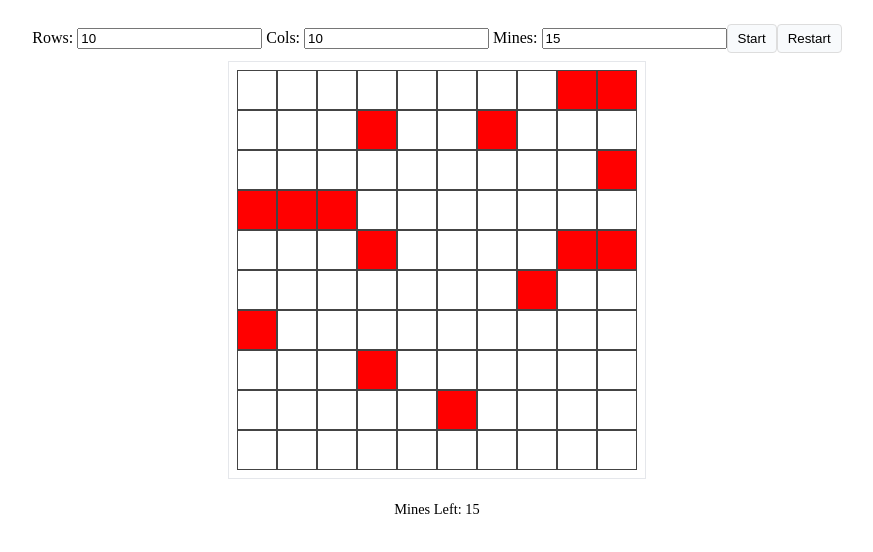
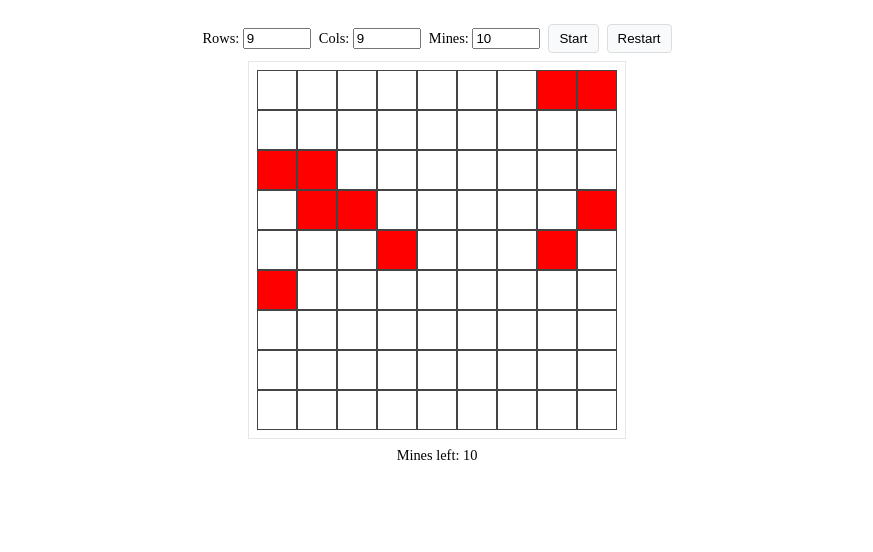
Before and after one commit to jquinter/nuxt-101-minesweeper, a Nuxt app: page / in a window 1280 px wide. Shown: the top 552 px of the page, without its empty margins (203-1076 px from the left). Built offline with nearby package versions, Linux system fonts and the light colour scheme.

Commit message:
chore(board): commit Board.vue

```diff
--- a/app/components/Board.vue
+++ b/app/components/Board.vue
@@ -1,37 +1,32 @@
 <template>
   <div class="board-container">
     <div class="controls">
-      <label>
-        Rows: <input type="number" min="2" v-model.number="inputRows" />
-      </label>
-      <label>
-        Cols: <input type="number" min="2" v-model.number="inputCols" />
-      </label>
-      <label>
-        Mines: <input type="number" min="1" v-model.number="inputMines" />
-      </label>
+      <label>Rows: <input type="number" min="2" v-model.number="inputRows" /></label>
+      <label>Cols: <input type="number" min="2" v-model.number="inputCols" /></label>
+      <label>Mines: <input type="number" min="1" v-model.number="inputMines" /></label>
       <button @click="startNewBoard">Start</button>
       <button @click="restart">Restart</button>
     </div>
 
-    <div
-      class="board"
-      :style="{ '--cell-size': cellSize + 'px', '--cols': cols }"
-      role="grid"
-    >
+    <div class="board" :style="{ '--cell-size': cellSize + 'px', '--cols': cols }">
       <Cell
-        v-for="cellObj in cellsList"
-        :key="cellObj.row + '-' + cellObj.col"
-        :cell-data="cellObj.cell"
-        :row-index="cellObj.row"
-        :col-index="cellObj.col"
+        v-for="item in cellsList"
+        :key="item.row + '-' + item.col"
+        :cellData="item.cell"
+        :rowIndex="item.row"
+        :colIndex="item.col"
         @cell-clicked="handleCellClicked"
         @cell-flagged="handleCellFlagged"
       />
     </div>
-    <div class="status">
-      <p>Mines Left: {{ minesLeft }}</p>
-      <p v-if="gameOver">Game Over! </p>
+
+    <div class="status">Mines left: {{ minesLeft }}</div>
+
+    <div v-if="won || lost" class="overlay" :class="{ win: won, lose: lost }">
+      <div class="overlay-content">
+        <h2>{{ won ? 'You Win!' : 'You Lose' }}</h2>
+        <button @click="restart">Play Again</button>
+      </div>
     </div>
   </div>
 </template>
@@ -40,40 +35,25 @@
 import Cell from './Cell.vue';
 
 export default {
+  name: 'Board',
   components: { Cell },
   data() {
-    // initialize boardData synchronously so SSR / computed props don't access undefined
-    const initialRows = 10;
-    const initialCols = 10;
-    const initialMines = 15;
-    const boardData = [];
-    for (let r = 0; r < initialRows; r++) {
-      boardData[r] = [];
-      for (let c = 0; c < initialCols; c++) {
-        boardData[r][c] = {
-          isMine: false,
-          isRevealed: false,
-          isFlagged: false,
-          adjacentMines: 0
-        };
-      }
-    }
+    const defaultRows = 9;
+    const defaultCols = 9;
+    const defaultMines = 10;
 
     return {
-      // UI inputs
-      inputRows: initialRows,
-      inputCols: initialCols,
-      inputMines: initialMines,
-
-      // internal board state
-      rows: initialRows,
-      cols: initialCols,
-      mineCount: initialMines,
-      boardData: boardData,
-      minesLeft: 0,
+      inputRows: defaultRows,
+      inputCols: defaultCols,
+      inputMines: defaultMines,
+      rows: defaultRows,
+      cols: defaultCols,
+      mineCount: defaultMines,
+      boardData: [],
+      minesLeft: defaultMines,
       gameOver: false,
-
-      // responsive cell size (px)
+      won: false,
+      lost: false,
       cellSize: 24
     };
   },
@@ -90,7 +70,10 @@ export default {
       const list = [];
       for (let r = 0; r < this.rows; r++) {
         for (let c = 0; c < this.cols; c++) {
-          list.push({ cell: this.boardData[r][c], row: r, col: c });
+          const cell = (this.boardData[r] && this.boardData[r][c])
+            ? this.boardData[r][c]
+            : { isRevealed: false, isMine: false, isFlagged: false, adjacentMines: 0 };
+          list.push({ row: r, col: c, cell });
         }
       }
       return list;
@@ -98,61 +81,65 @@ export default {
   },
   methods: {
     initializeBoard() {
-      // Phase 1: create empty board
-      this.boardData = [];
+      const grid = [];
       for (let r = 0; r < this.rows; r++) {
-        this.boardData[r] = [];
+        const row = [];
         for (let c = 0; c < this.cols; c++) {
-          this.boardData[r][c] = {
-            isMine: false,
-            isRevealed: false,
-            isFlagged: false,
-            adjacentMines: 0
-          };
+          row.push({ isMine: false, isRevealed: false, isFlagged: false, adjacentMines: 0 });
+        }
+        grid.push(row);
+      }
+      let placed = 0;
+      while (placed < this.mineCount) {
+        const r = Math.floor(Math.random() * this.rows);
+        const c = Math.floor(Math.random() * this.cols);
+        if (!grid[r][c].isMine) {
+          grid[r][c].isMine = true;
+          placed++;
         }
       }
-
-      // Phase 2: place mines
-      let minesPlaced = 0;
-      while (minesPlaced < this.mineCount) {
-        const row = Math.floor(Math.random() * this.rows);
-        const col = Math.floor(Math.random() * this.cols);
-        if (!this.boardData[row][col].isMine) {
-          this.boardData[row][col].isMine = true;
-          minesPlaced++;
-        }
-      }
-
-      // Phase 3: compute adjacent mine counts
-      for (let row = 0; row < this.rows; row++) {
-        for (let col = 0; col < this.cols; col++) {
-          if (this.boardData[row][col].isMine) continue;
-          let adjacent = 0;
-          for (let i = -1; i <= 1; i++) {
-            for (let j = -1; j <= 1; j++) {
-              const nr = row + i;
-              const nc = col + j;
+      for (let r = 0; r < this.rows; r++) {
+        for (let c = 0; c < this.cols; c++) {
+          if (grid[r][c].isMine) continue;
+          let count = 0;
+          for (let dr = -1; dr <= 1; dr++) {
+            for (let dc = -1; dc <= 1; dc++) {
+              if (dr === 0 && dc === 0) continue;
+              const nr = r + dr;
+              const nc = c + dc;
               if (nr >= 0 && nr < this.rows && nc >= 0 && nc < this.cols) {
-                if (this.boardData[nr][nc].isMine) adjacent++;
+                if (grid[nr][nc].isMine) count++;
               }
             }
           }
-          this.boardData[row][col].adjacentMines = adjacent;
+          grid[r][c].adjacentMines = count;
         }
       }
-
+      this.boardData = grid;
       this.minesLeft = this.mineCount;
+      this.gameOver = false;
+      this.won = false;
+      this.lost = false;
     },
     handleCellClicked(rowIndex, colIndex) {
       if (this.gameOver) return;
       const cell = this.boardData[rowIndex][colIndex];
       if (cell.isFlagged) return;
-
       if (cell.isMine) {
         this.gameOver = true;
+        this.lost = true;
+        this.won = false;
+        for (let r = 0; r < this.rows; r++) {
+          for (let c = 0; c < this.cols; c++) {
+            if (this.boardData[r][c].isMine) this.boardData[r][c].isRevealed = true;
+          }
+        }
       } else {
         this.revealCell(rowIndex, colIndex);
-        this.checkWin();
+        if (this.checkWin()) {
+          this.won = true;
+          this.lost = false;
+        }
       }
     },
     handleCellFlagged(rowIndex, colIndex) {
@@ -160,37 +147,26 @@ export default {
       const cell = this.boardData[rowIndex][colIndex];
       if (cell.isRevealed) return;
       cell.isFlagged = !cell.isFlagged;
-      // update minesLeft: assume flags represent mines left to find
       this.minesLeft += cell.isFlagged ? -1 : 1;
     },
     revealCell(rowIndex, colIndex) {
       if (this.gameOver) return;
       const cell = this.boardData[rowIndex][colIndex];
-      if (cell.isRevealed) return;
-      if (cell.isFlagged) return;
-
+      if (!cell || cell.isRevealed || cell.isFlagged) return;
       cell.isRevealed = true;
-
       if (cell.adjacentMines === 0) {
-        for (let i = -1; i <= 1; i++) {
-          for (let j = -1; j <= 1; j++) {
-            const neighborRow = rowIndex + i;
-            const neighborCol = colIndex + j;
-            if (
-              neighborRow >= 0 &&
-              neighborRow < this.rows &&
-              neighborCol >= 0 &&
-              neighborCol < this.cols
-            ) {
-              this.revealCell(neighborRow, neighborCol);
+        for (let dr = -1; dr <= 1; dr++) {
+          for (let dc = -1; dc <= 1; dc++) {
+            const nr = rowIndex + dr;
+            const nc = colIndex + dc;
+            if (nr >= 0 && nr < this.rows && nc >= 0 && nc < this.cols) {
+              this.revealCell(nr, nc);
             }
           }
         }
       }
-      this.checkWin();
     },
     checkWin() {
-      // If every non-mine cell is revealed, player wins
       for (let r = 0; r < this.rows; r++) {
         for (let c = 0; c < this.cols; c++) {
           const cell = this.boardData[r][c];
@@ -198,15 +174,18 @@ export default {
         }
       }
       this.gameOver = true;
+      this.won = true;
+      this.lost = false;
       return true;
     },
     restart() {
       this.gameOver = false;
+      this.won = false;
+      this.lost = false;
       this.initializeBoard();
       this.updateCellSize();
     },
     startNewBoard() {
-      // sanitize inputs
       this.rows = Math.max(2, Math.floor(this.inputRows));
       this.cols = Math.max(2, Math.floor(this.inputCols));
       const maxMines = Math.max(1, this.rows * this.cols - 1);
@@ -215,13 +194,10 @@ export default {
       this.updateCellSize();
     },
     updateCellSize() {
-      // compute an appropriate cell size based on viewport width
       try {
         const vw = Math.min(window.innerWidth, 800);
-        // leave some padding for controls and margins
         const usable = Math.max(120, vw - 48);
         const size = Math.floor(usable / this.cols);
-        // clamp size between 12 and 40
         this.cellSize = Math.max(12, Math.min(40, size));
       } catch (e) {
         this.cellSize = 24;
@@ -238,6 +214,21 @@ export default {
   align-items: center;
   padding: 16px;
 }
+.controls {
+  margin-bottom: 8px;
+  display: flex;
+  gap: 8px;
+  align-items: center;
+}
+.controls label { font-size: 0.9rem; }
+.controls input { width: 60px; }
+.controls button {
+  padding: 6px 10px;
+  border-radius: 4px;
+  border: 1px solid #ddd;
+  background: #f8fafc;
+  cursor: pointer;
+}
 .board {
   display: grid;
   grid-template-columns: repeat(var(--cols), var(--cell-size));
@@ -246,21 +237,24 @@ export default {
   background: #fff;
   padding: 8px;
 }
-.status {
-  margin-top: 8px;
-  font-size: 0.9rem;
+.status { margin-top: 8px; font-size: 0.9rem; }
+.overlay {
+  position: fixed;
+  left: 0;
+  top: 0;
+  right: 0;
+  bottom: 0;
+  display: flex;
+  align-items: center;
+  justify-content: center;
+  background: rgba(0,0,0,0.4);
 }
+.overlay-content {
+  background: white;
+  padding: 20px 28px;
+  border-radius: 8px;
+  text-align: center;
+}
+.overlay.win .overlay-content { border: 3px solid #16a34a; }
+.overlay.lose .overlay-content { border: 3px solid #dc2626; }
 </style>
-
-<style scoped>
-.controls {
-  margin-bottom: 8px;
-}
-.controls button {
-  padding: 6px 10px;
-  border-radius: 4px;
-  border: 1px solid #ddd;
-  background: #f8fafc;
-  cursor: pointer;
-}
-</style>
--- a/vitest.config.ts
+++ b/vitest.config.ts
@@ -9,7 +9,7 @@ export default defineConfig({
     setupFiles: 'test/setup.js'
     ,
     coverage: {
-      provider: 'c8',
+      provider: 'v8',
       reporter: ['text', 'lcov'],
       reportsDirectory: 'coverage',
       all: true,
```
